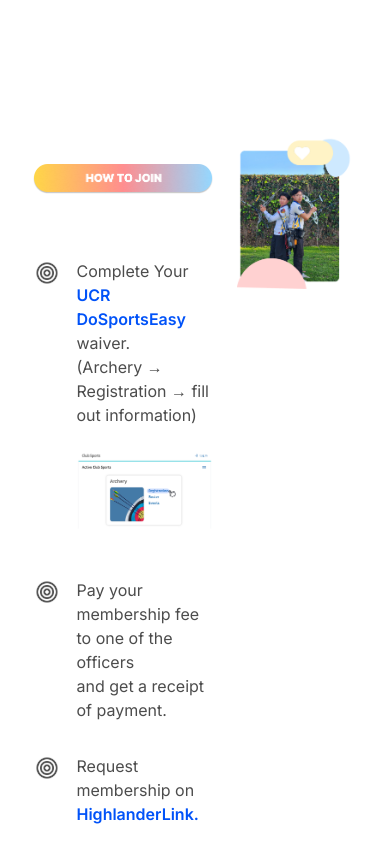
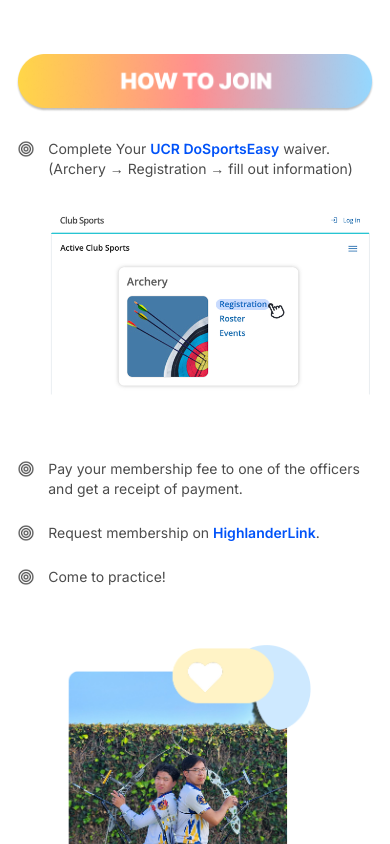
Before and after one commit to acm-ucr/archery-website, a Next.js app: page /join in a window 390 px wide. Shown: the part 2320-3164 px from the top of the page. Built offline with nearby package versions, Linux system fonts and the light colour scheme.

Commit message:
added hyperlinks

```diff
--- a/src/components/join/howToJoin.tsx
+++ b/src/components/join/howToJoin.tsx
@@ -6,10 +6,10 @@ import HowToJoinHeader from "@/public/HowToJoinHeader.png";
 
 const HowToJoin = () => {
   return (
-    <div className="mt-40 grid w-5/6 grid-cols-[3fr_2fr] gap-x-6 justify-self-center text-archery-grey-200">
-      <div className="flex justify-center">
-        <div className="flex w-full max-w-md flex-col gap-8">
-          <div className="relative h-24 w-full">
+    <div className="text-archery-grey-200 mt-20 grid w-11/12 grid-cols-1 gap-y-10 justify-self-center sm:w-5/6 lg:mt-40 lg:grid-cols-[3fr_2fr] lg:gap-x-6 lg:gap-y-0">
+      <div className="flex justify-center lg:justify-center">
+        <div className="flex w-full max-w-sm flex-col gap-6 sm:max-w-md lg:gap-8">
+          <div className="relative h-16 w-full sm:h-20 lg:h-24">
             <Image
               src={HowToJoinHeader}
               alt="How to Join Header"
@@ -19,8 +19,8 @@ const HowToJoin = () => {
             />
           </div>
 
-          <div className="flex items-start gap-4">
-            <div className="w-7 shrink-0">
+          <div className="flex items-start gap-3 sm:gap-4">
+            <div className="w-5 shrink-0 sm:w-6 lg:w-7">
               <Image
                 src={Target}
                 alt="Target"
@@ -28,13 +28,17 @@ const HowToJoin = () => {
               />
             </div>
 
-            <div className="flex flex-1 flex-col gap-4 text-base">
+            <div className="flex flex-1 flex-col gap-3 text-sm sm:gap-4 sm:text-base">
               <div className="whitespace-pre-line">
-                Complete Your
-                <span className="text-archery-blue-300 font-semibold">
-                  {" "}
+                Complete Your{" "}
+                <a
+                  href="https://ucr.dserec.com/online/clubsports"
+                  target="_blank"
+                  rel="noopener noreferrer"
+                  className="text-archery-blue-300 font-semibold hover:underline"
+                >
                   UCR DoSportsEasy
-                </span>{" "}
+                </a>{" "}
                 waiver. <br /> (Archery → Registration → fill out information)
               </div>
 
@@ -50,8 +54,8 @@ const HowToJoin = () => {
             </div>
           </div>
 
-          <div className="flex items-start gap-4">
-            <div className="w-7 shrink-0">
+          <div className="flex items-start gap-3 sm:gap-4">
+            <div className="w-5 shrink-0 sm:w-6 lg:w-7">
               <Image
                 src={Target}
                 alt="Target"
@@ -59,14 +63,14 @@ const HowToJoin = () => {
               />
             </div>
 
-            <div className="flex-1 text-base">
+            <div className="flex-1 text-sm sm:text-base">
               Pay your membership fee to one of the officers <br /> and get a
               receipt of payment.
             </div>
           </div>
 
-          <div className="flex items-start gap-4">
-            <div className="w-7 shrink-0">
+          <div className="flex items-start gap-3 sm:gap-4">
+            <div className="w-5 shrink-0 sm:w-6 lg:w-7">
               <Image
                 src={Target}
                 alt="Target"
@@ -74,16 +78,22 @@ const HowToJoin = () => {
               />
             </div>
 
-            <div className="flex-1 text-base">
+            <div className="flex-1 text-sm sm:text-base">
               Request membership on{" "}
-              <span className="text-archery-blue-300 font-semibold">
-                HighlanderLink.
-              </span>
+              <a
+                href="https://highlanderlink.ucr.edu/organization/acucr"
+                target="_blank"
+                rel="noopener noreferrer"
+                className="text-archery-blue-300 font-semibold hover:underline"
+              >
+                HighlanderLink
+              </a>
+              .
             </div>
           </div>
 
-          <div className="flex items-start gap-4">
-            <div className="w-7 shrink-0">
+          <div className="flex items-start gap-3 sm:gap-4">
+            <div className="w-5 shrink-0 sm:w-6 lg:w-7">
               <Image
                 src={Target}
                 alt="Target"
@@ -91,16 +101,16 @@ const HowToJoin = () => {
               />
             </div>
 
-            <div className="flex-1 text-base">Come to practice!</div>
+            <div className="flex-1 text-sm sm:text-base">Come to practice!</div>
           </div>
         </div>
       </div>
 
-      <div className="flex items-start justify-center">
+      <div className="flex justify-center lg:items-start">
         <Image
           src={HowToJoinSide}
           alt="How to Join Side"
-          className="w-full max-w-sm object-contain"
+          className="w-3/4 max-w-xs object-contain sm:w-2/3 sm:max-w-sm lg:w-full"
           priority
         />
       </div>
```
